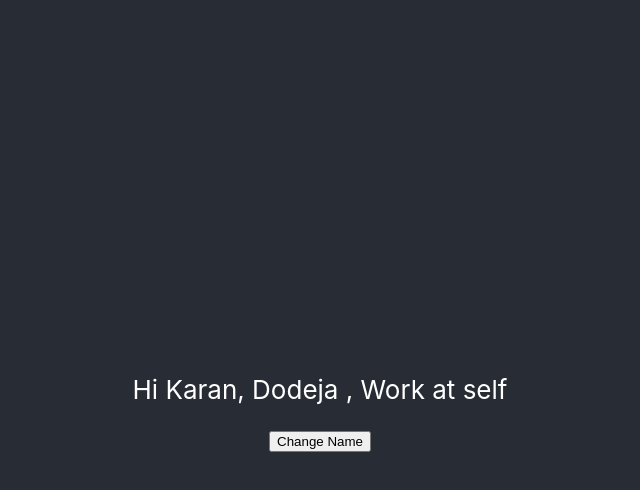
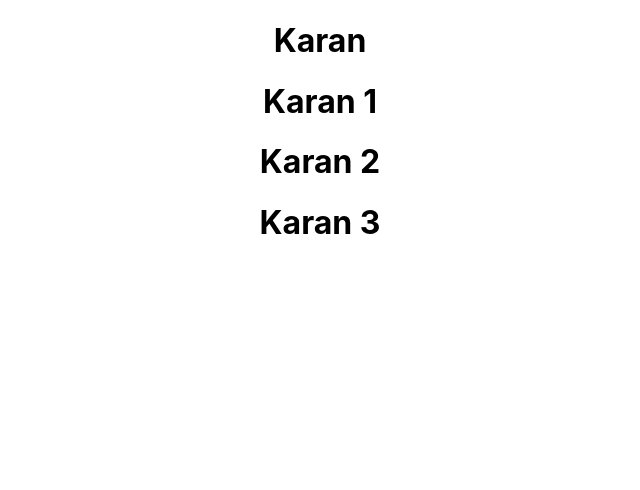
Before and after one commit to Karan-Dodeja/reactt, a React (Create React App) app in the folder monsters-rolodex/: page / in a window 1280 px wide. Shown: the top 490 px of the page, without its empty margins (320-960 px from the left). Built offline with nearby package versions, Linux system fonts and the light colour scheme.

Commit message:
Array Mapping and Key Mapping

```diff
--- a/monsters-rolodex/src/App.js
+++ b/monsters-rolodex/src/App.js
@@ -6,34 +6,43 @@
 
   constructor() {
     super();
+
     this.state = {
-      name: { firstName: 'Karan', lastName: 'Dodeja' },
-      company: 'self'
-    }
+
+      monsters: [
+        {
+          id: '1',
+          name: 'Karan'
+        },
+        {
+          id: '2',
+          name: 'Karan 1'
+        },
+        {
+          id: '3',
+          name: 'Karan 2'
+        },
+        {
+          id: '4',
+          name: 'Karan 3'
+        }
+      ],
+
+    };
+
   }
 
   render() {
     return (
       <div className="App">
-        <header className="App-header">
-          <p>
-            Hi {this.state.name.firstName}, {this.state.name.lastName} , Work at {this.state.company}
-          </p>
-          <button onClick={() => {
-            this.setState(
-              () => {
-                return {
-                  name: { firstName: 'Karan 1', lastName: 'Dodeja 1' }
-                };
-              }, () => {
-                console.log(this.state);
-              }
-            )
-          }}>Change Name</button>
-        </header>
+
+        {
+          this.state.monsters.map((monster) => {
+            return <h1 key={monster.id}>{monster.name}</h1>;
+          })
+        }
       </div >
     )
   }
 }
-
 export default App;
```
